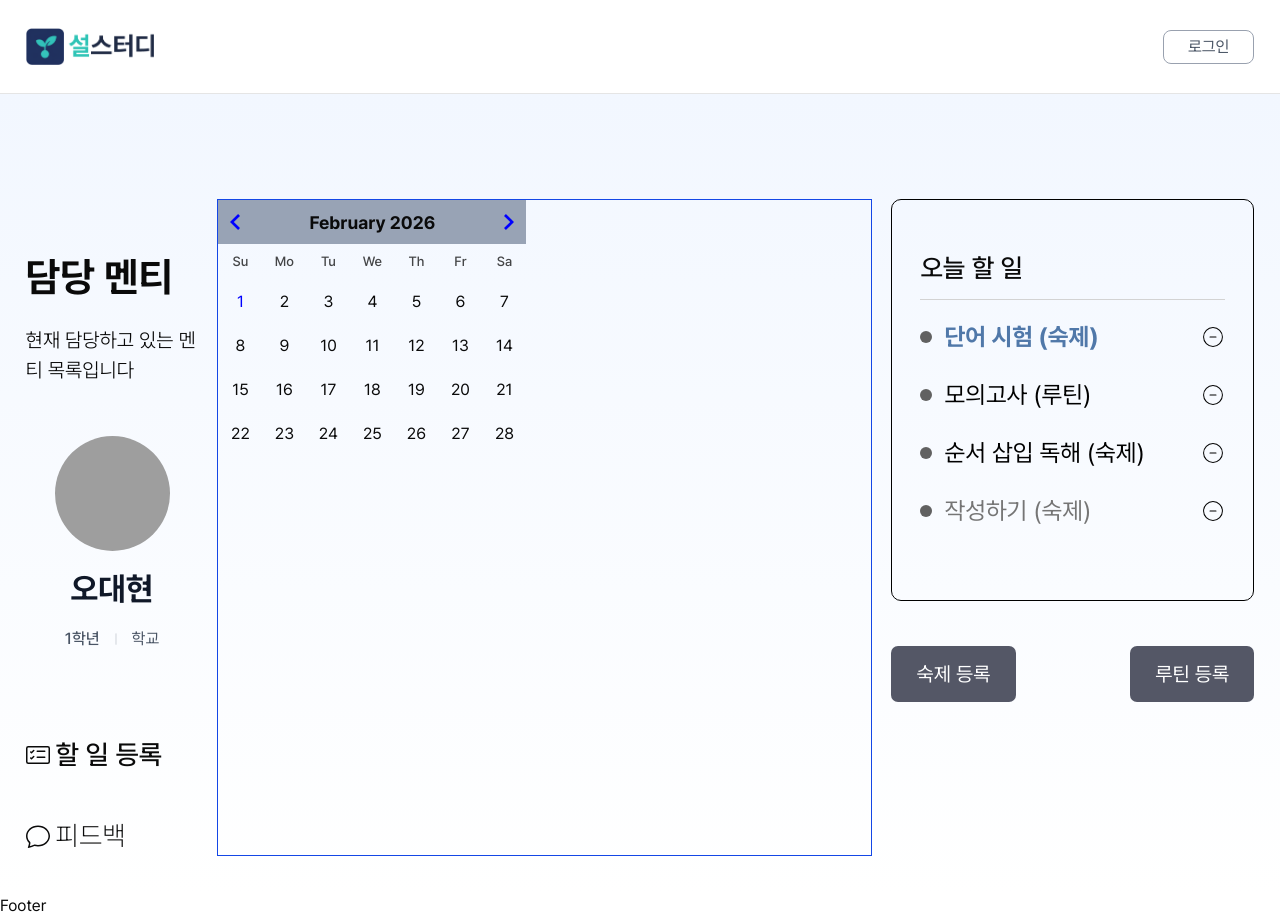
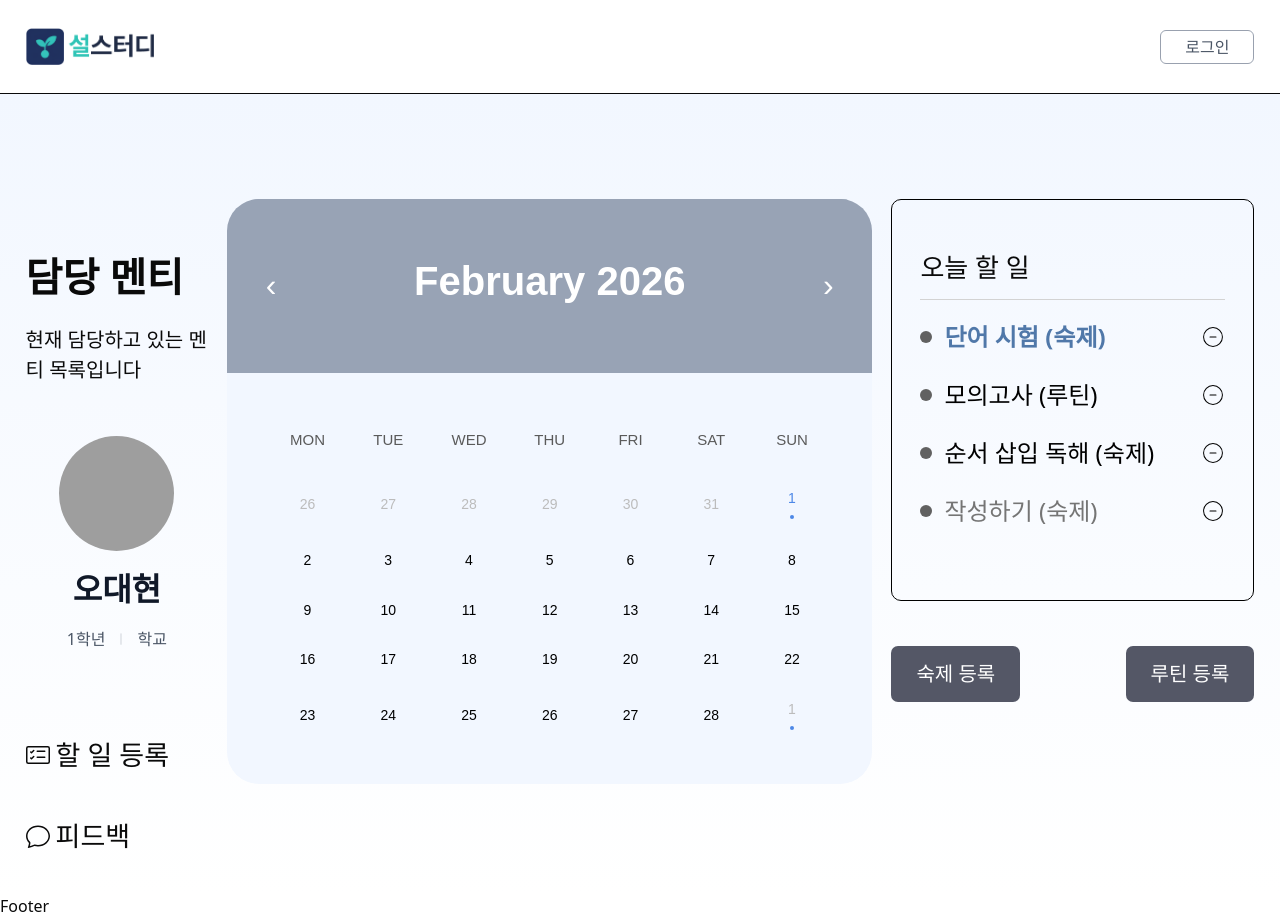
Before and after one commit to LAMED-HACKATHON/sel_study_front, a Next.js app: page /mentor/1 in a window 1280 px wide. Built offline with nearby package versions, Linux system fonts and the light colour scheme; grey boxes are pictures that could not be loaded.

Commit message:
멘토 캘린더 작업

```diff
--- a/package.json
+++ b/package.json
@@ -18,6 +18,7 @@
     "next": "16.1.6",
     "radix-ui": "^1.4.3",
     "react": "19.2.3",
+    "react-calendar": "^6.0.0",
     "react-day-picker": "^9.13.1",
     "react-dom": "19.2.3",
     "react-icons": "^5.5.0",
--- a/src/app/mentor/[id]/PlannerPage.tsx
+++ b/src/app/mentor/[id]/PlannerPage.tsx
@@ -1,6 +1,5 @@
 'use client';
 
-import { useState } from 'react';
 import MenteeProfilePanel from '@/app/mentor/[id]/ui/MenteeProfilePanel';
 import MenteeTodoPanel from '@/app/mentor/[id]/ui/MenteeTodoPanel';
 import MenteeTodoCalendar from '@/app/mentor/[id]/ui/MenteeTodoCalendar';
--- a/src/app/mentor/[id]/ui/MenteeTodoCalendar.tsx
+++ b/src/app/mentor/[id]/ui/MenteeTodoCalendar.tsx
@@ -1,12 +1,40 @@
 'use client';
+
+import dynamic from 'next/dynamic';
 import { useState } from 'react';
-import { DayPicker } from 'react-day-picker';
-import 'react-day-picker/dist/style.css';
+
+const Calendar = dynamic(() => import('react-calendar'), { ssr: false });
+import 'react-calendar/dist/Calendar.css';
+import '@/style/custom-calendar.css';
 
 const MenteeTodoCalendar = () => {
+  const [value, setValue] = useState<Date>(() => new Date());
+
   return (
-    <div className="w-[1075px] border border-blue-700">
-      <DayPicker navLayout="around" className="w-full" />
+    <div className="w-[1004px]">
+      {value && (
+        <Calendar
+          className="mx-auto h-full !w-full border-b text-sm"
+          value={value}
+          onChange={(value) => {
+            setValue(value as Date);
+            return new Date(value as Date);
+          }}
+          formatDay={(locale, date) => date.getDate().toString()}
+          next2Label={null}
+          prev2Label={null}
+          minDetail="month"
+          maxDetail="month"
+          navigationLabel={({ label }) => <span className="text-[40px] font-semibold text-white">{label}</span>}
+          tileContent={({ date, view }) => {
+            if (view === 'month' && value !== null && date.getDate() === value.getDate()) {
+              return <span className="mx-auto mt-1 h-1 w-1 rounded-full bg-[#4D88E7]" />;
+            }
+
+            return null;
+          }}
+        />
+      )}
     </div>
   );
 };
--- /dev/null
+++ b/src/style/custom-calendar.css
@@ -0,0 +1,129 @@
+@import 'tailwindcss';
+
+.react-calendar {
+  width: 100%;
+  max-width: 1004px;
+  border-radius: 32px !important;
+  overflow: hidden !important;
+  background-color: transparent;
+  border: none;
+  height: auto !important;
+}
+
+.react-calendar__viewContainer {
+  position: relative;
+  padding: 40px 40px 30px !important;
+  background-color: #f2f7ff !important;
+}
+
+.react-calendar__navigation {
+  padding: 0px 24px !important;
+  margin-bottom: 0px;
+  height: 174px !important;
+  background-color: #98a3b5 !important;
+}
+
+.react-calendar__navigation__label {
+  pointer-events: none;
+  flex-grow: 1 !important;
+  background-color: #98a3b5 !important;
+}
+
+.react-calendar__navigation__prev-button,
+.react-calendar__navigation__next-button {
+  width: 40px !important;
+  font-size: 32px !important;
+  font-weight: 200 !important;
+  background-color: #98a3b5 !important;
+  cursor: pointer !important;
+  color: #ffffff !important;
+}
+
+.calendar-nav-label {
+  display: flex;
+  align-items: center;
+  justify-content: center;
+  gap: 8px;
+}
+
+.react-calendar__month-view__days {
+  display: grid;
+  row-gap: 14px;
+  padding: 14px 0;
+}
+
+.react-calendar__month-view__weekdays {
+  display: grid;
+}
+
+.react-calendar__month-view__weekdays__weekday {
+  display: flex;
+  justify-content: center;
+  align-items: center;
+  font-size: 15px;
+  font-weight: 400;
+  height: 54px;
+  color: #5a5a5a;
+}
+
+.react-calendar__month-view__weekdays__weekday abbr {
+  text-decoration: none;
+}
+
+.react-calendar__tile {
+  width: 100%;
+  display: flex;
+  flex-direction: column-reverse;
+  justify-content: center;
+  align-items: center;
+  gap: 8px;
+  font-size: 14px;
+  color: #000000;
+}
+
+.react-calendar__navigation button {
+  min-width: auto;
+}
+
+.react-calendar__navigation button:enabled:hover,
+.react-calendar__navigation button:enabled:focus {
+  cursor: auto;
+  background-color: transparent;
+}
+
+.react-calendar button:enabled:hover {
+  cursor: auto;
+  background-color: transparent;
+}
+
+.react-calendar__tile--active {
+  color: #4d88e7 !important;
+}
+
+.react-calendar__tile--active:hover {
+  background: transparent !important;
+}
+
+.react-calendar__tile--now {
+  background-color: transparent;
+}
+
+.react-calendar__tile--now:enabled:hover,
+.react-calendar__tile--now:enabled:focus {
+  background-color: transparent;
+}
+
+.react-calendar__tile:enabled:hover,
+.react-calendar__tile:enabled:focus {
+  background-color: transparent;
+}
+
+.react-calendar__month-view__days__day {
+  display: flex;
+  flex-direction: column !important;
+  gap: 4px !important;
+}
+
+.react-calendar__month-view__days__day--neighboringMonth {
+  color: #bcbcbc;
+}
```
Also changed, not shown: 1 other file (tests, documents, lock files or other folders).
